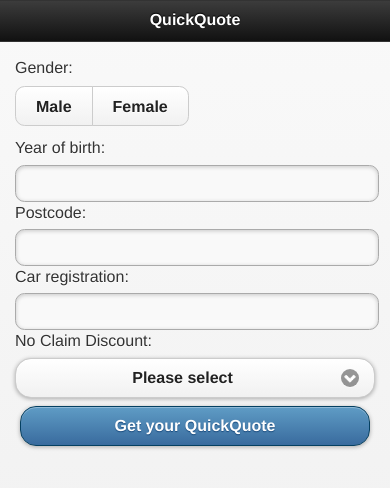
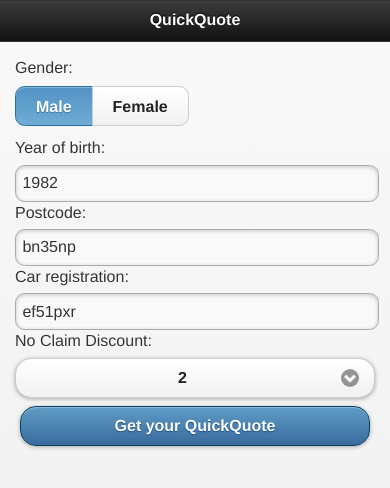
Before and after one commit to spikeerob/phonegap-qq-poc, a plain HTML site: page index.html in a window 390 px wide. Drawn offline with Linux system fonts and the light colour scheme; some packages are replaced by stand-ins of ours.

Commit message:
Fixed form values.

```diff
--- a/assets/js/main.js
+++ b/assets/js/main.js
@@ -7,8 +7,13 @@ $(document).ready(function() {
         $.mobile.changePage('#fetch', {transition: 'fade'});
         return false;
     });
+
+    $('#gender-m').attr('checked', true).checkboxradio('refresh');
+    $('#yearofbirth').val('1982');
+    $('#postcode').val('bn35np');
+    $('#carreg').val('ef51pxr');
+    $('#noclaims').val('2').selectmenu('refresh');
 });
-
 
 $(document).bind('pagechange', function(){
     if (typeof $.mobile.activePage != 'undefined') {
@@ -17,11 +22,20 @@ $(document).bind('pagechange', function(){
                 $.ajax({
                     url: 'http://api.quickquote-directline.monitormedia.net/car?format=json',
                     type: 'post',
-                    data: $("form#qqform").serialize()
-                }).done(function(data) {
-                    $('#quoteString').text(data.quoteString);
-                    $.mobile.changePage('#result', {transition: 'fade'});
-                });
+                    data: $("form#qqform").serialize(),
+                    dataType: 'json',
+                    success: function(data, textStatus, jqXHR) {
+                        console.log(textStatus);
+                        $('#quoteString').text(data.quoteString);
+                        $.mobile.changePage('#result', {transition: 'fade'});
+                    },
+                    error: function(jqXHR, textStatus, errorThrown) {
+                        console.log(textStatus);
+                        console.log(errorThrown);
+                        console.log(errorThrown.message, errorThrown.stack);
+                    }
+
+                })
                 break;
         }
     }
--- a/index.html
+++ b/index.html
@@ -26,9 +26,9 @@
 
                     <fieldset data-role="controlgroup" data-type="horizontal">
                         <legend>Gender:</legend>
-                            <input type="radio" name="gender" id="gender-m" value="m" />
+                            <input type="radio" name="gender" id="gender-m" value="M" />
                             <label for="gender-m">Male</label>
-                            <input type="radio" name="gender" id="gender-f" value="f" />
+                            <input type="radio" name="gender" id="gender-f" value="F" />
                             <label for="gender-f">Female</label>
                     </fieldset>
 
```
